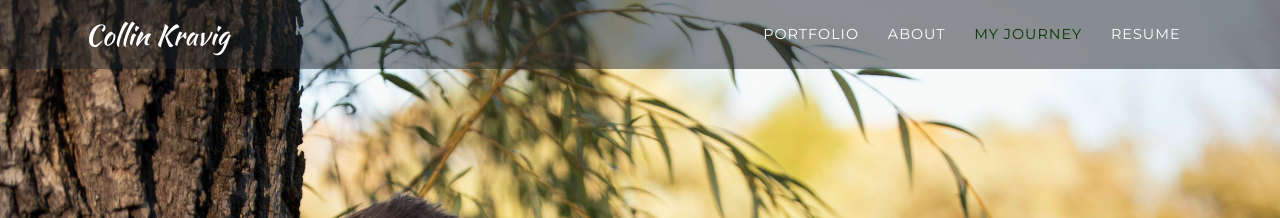
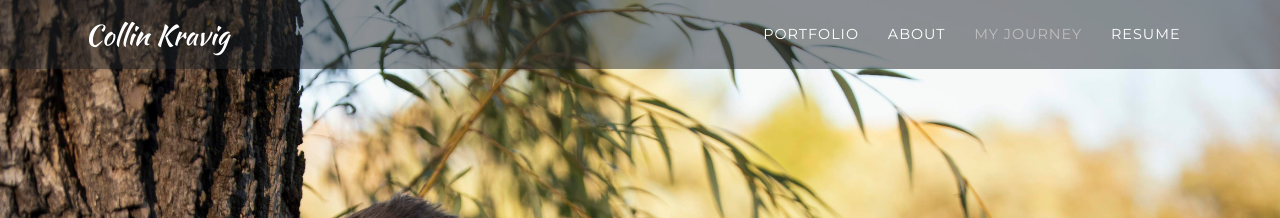
Before and after one commit to ckravig/ckravig.github.io, a Jekyll site: the page built from index.md, in a window 1280 px wide. Shown: the top 218 px of the page. Built offline with Jekyll 4.4.1, drawn with Linux system fonts in a browser that asks for light colours; some web fonts are replaced.

Commit message:
Update _navbar.scss

```diff
--- a/_sass/components/_navbar.scss
+++ b/_sass/components/_navbar.scss
@@ -32,7 +32,7 @@
         @include heading-font;
         &.active,
         &:hover {
-          color: $primary;
+          color: darken(white, 25%);
         }
       }
     }
```
